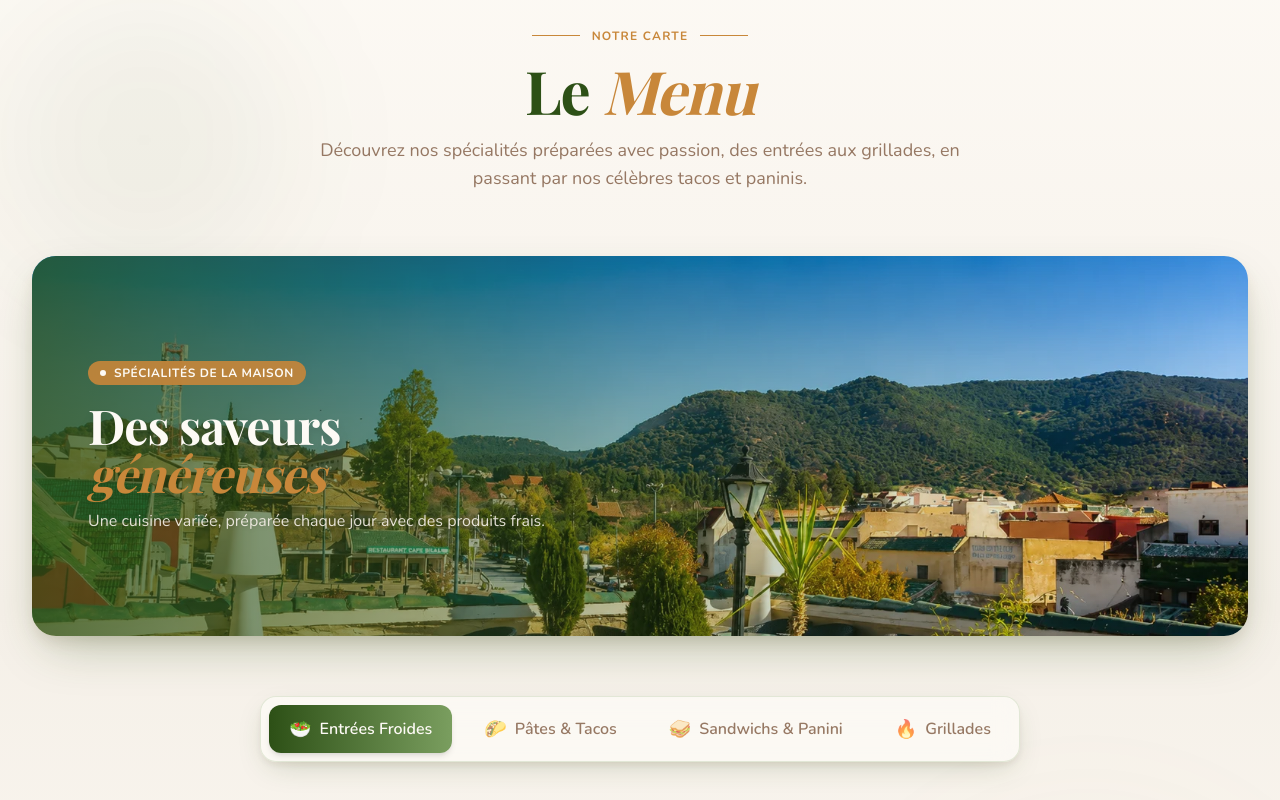
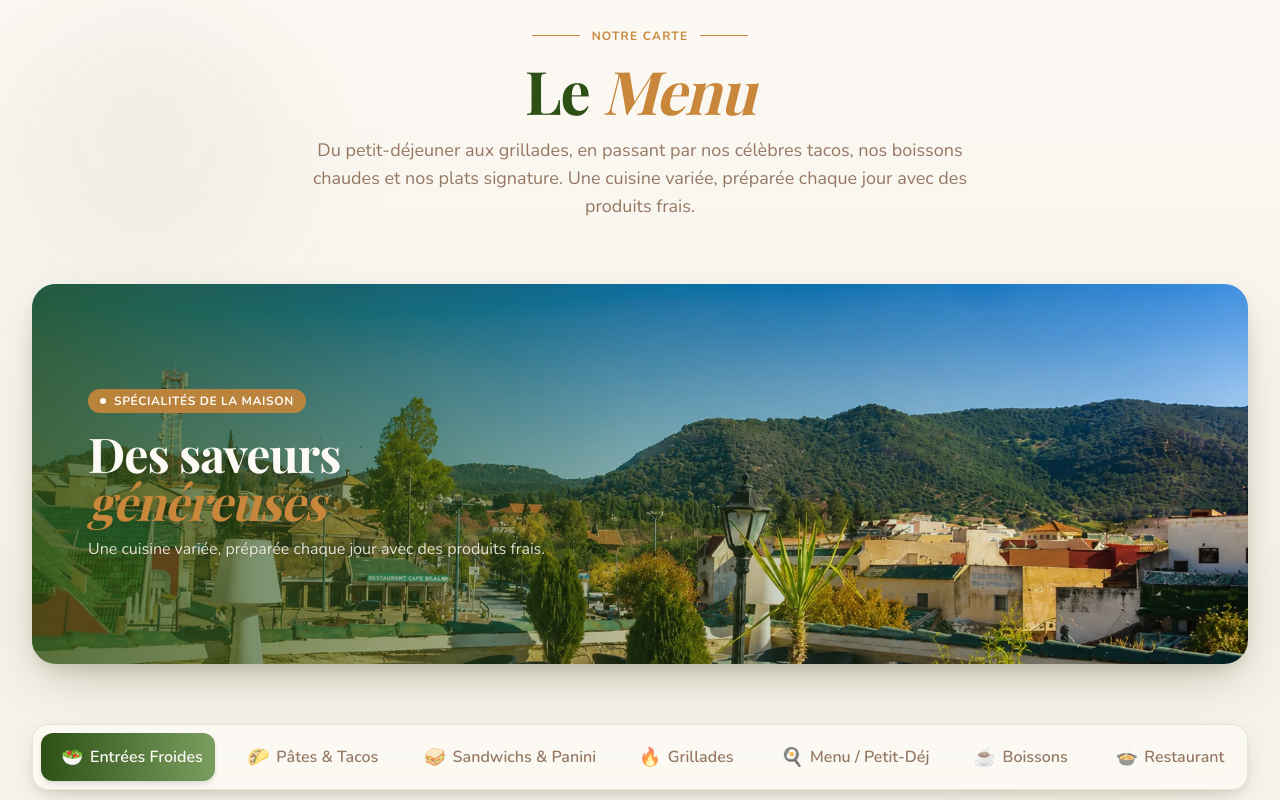
Before and after one commit to Newbie-fullStack/Cafe-Billal, a React (Vite) app: page / in a window 1280 px wide. Shown: the part 2240-3040 px from the top of the page. Built offline with nearby package versions, Linux system fonts and the light colour scheme; a web font is replaced by a local one.

Commit message:
feat: 3 nouveaux onglets menu (Menu/Boissons/Restaurant) avec 30+ plats réalistes

```diff
--- a/src/components/Menu.jsx
+++ b/src/components/Menu.jsx
@@ -115,6 +115,124 @@ const MENU_DATA = {
         ]
       }
     ]
+  },
+  // ============================================================
+  // NOUVEAUX ONGLETS : Menu (snacks/petit-déj), Boissons, Restaurant
+  // ============================================================
+  menu: {
+    label: 'Menu / Petit-Déj',
+    icon: '🍳',
+    note: 'Servi toute la journée',
+    groups: [
+      {
+        title: 'Petit-déjeuner marocain',
+        items: [
+          { name: 'Petit-déjeuner complet (msemen, beghrir, harcha, miel, beurre, café)', price: 45, signature: true },
+          { name: 'Msemen nature (x2)', price: 12 },
+          { name: 'Beghrir (crêpes mille trous x3)', price: 15 },
+          { name: 'Harcha (galette de semoule)', price: 10 },
+          { name: 'Sfenj / Beignets (x3)', price: 8 }
+        ]
+      },
+      {
+        title: 'Petit-déjeuner salé & œufs',
+        items: [
+          { name: 'Œufs au plat (x2)', price: 12 },
+          { name: 'Omelette aux herbes', price: 18 },
+          { name: 'Omelette fromage', price: 22 },
+          { name: 'Œufs brouillés à la tomate (chakchouka)', price: 25 }
+        ]
+      },
+      {
+        title: 'Accompagnements & tartines',
+        items: [
+          { name: 'Fromage blanc + miel', price: 15 },
+          { name: 'Confiture maison (abricot / figue)', price: 10 },
+          { name: 'Beurre & miel', price: 10 },
+          { name: 'Tartine avocat-citron', price: 20 }
+        ]
+      }
+    ]
+  },
+  boissons: {
+    label: 'Boissons',
+    icon: '☕',
+    groups: [
+      {
+        title: 'Boissons chaudes',
+        items: [
+          { name: 'Café noir (expresso)', price: 12 },
+          { name: 'Café au lait', price: 15 },
+          { name: 'Cappuccino', price: 18 },
+          { name: 'Café turc', price: 12 },
+          { name: 'Thé à la menthe', price: 15, signature: true },
+          { name: 'Thé à la menthe royal (amandes)', price: 25 },
+          { name: 'Chocolat chaud', price: 18 },
+          { name: 'Chocolat au lait', price: 20 }
+        ]
+      },
+      {
+        title: 'Jus frais & smoothies',
+        items: [
+          { name: 'Jus d\'orange pressé', price: 20 },
+          { name: 'Jus de citron maison', price: 18 },
+          { name: 'Jus d\'avocat (smoothie)', price: 25 },
+          { name: 'Jus de banane', price: 20 },
+          { name: 'Panaché (jus mix maison)', price: 22 },
+          { name: 'Smoothie fruits rouges', price: 30 },
+          { name: 'Smoothie mangue-gingembre', price: 32 }
+        ]
+      },
+      {
+        title: 'Sodas, eau & glaces',
+        items: [
+          { name: 'Eau minérale (50cl)', price: 8 },
+          { name: 'Eau gazeuse (50cl)', price: 10 },
+          { name: 'Coca-Cola', price: 12 },
+          { name: 'Schweppes (Citron / Tonic)', price: 12 },
+          { name: 'Ice Tea (Pêche / Citron)', price: 14 },
+          { name: 'Glace (2 boules au choix)', price: 20 }
+        ]
+      }
+    ]
+  },
+  restaurant: {
+    label: 'Restaurant',
+    icon: '🍲',
+    note: 'Plats signature marocains & internationaux',
+    groups: [
+      {
+        title: 'Spécialités marocaines',
+        items: [
+          { name: 'Tajine de poulet aux olives & citron confit', price: 70, signature: true },
+          { name: 'Tajine de viande aux pruneaux & amandes', price: 85, signature: true },
+          { name: 'Tajine de kefta aux œufs', price: 65 },
+          { name: 'Couscous royal (poulet, agneau, légumes)', price: 90 },
+          { name: 'Couscous aux légumes (7 légumes)', price: 55 },
+          { name: 'Pastilla au poulet & amandes', price: 75 }
+        ]
+      },
+      {
+        title: 'Plats internationaux',
+        items: [
+          { name: 'Poulet rôti aux herbes', price: 70 },
+          { name: 'Escalope milanaise', price: 80 },
+          { name: 'Côtelettes d\'agneau grillées', price: 110 },
+          { name: 'Poisson grillé (selon arrivage)', price: 95 },
+          { name: 'Mix grillades (3 viandes)', price: 130, signature: true }
+        ]
+      },
+      {
+        title: 'Desserts maison',
+        items: [
+          { name: 'Pâtisseries marocaines (assortiment)', price: 35 },
+          { name: 'Crêpe au Nutella & banane', price: 25 },
+          { name: 'Salade de fruits frais de saison', price: 30 },
+          { name: 'Fondant au chocolat', price: 35 },
+          { name: 'Tarte aux pommes maison', price: 30 }
+        ]
+      }
+    ]
   }
 }
 
@@ -220,8 +338,9 @@ function Menu() {
           </h2>
 
           <p className="font-body text-base sm:text-lg text-wood/70 max-w-2xl mx-auto">
-            Découvrez nos spécialités préparées avec passion, des entrées aux
-            grillades, en passant par nos célèbres tacos et paninis.
+            Du petit-déjeuner aux grillades, en passant par nos célèbres tacos,
+            nos boissons chaudes et nos plats signature. Une cuisine variée,
+            préparée chaque jour avec des produits frais.
           </p>
         </motion.div>
 
@@ -280,9 +399,12 @@ function Menu() {
           whileInView={{ opacity: 1, y: 0 }}
           viewport={{ once: true }}
           transition={{ duration: 0.5, delay: 0.2 }}
-          className="flex flex-wrap justify-center gap-2 sm:gap-3 mb-12 sticky top-20 z-30 py-3 -mx-4 px-4"
+          className="mb-12 sticky top-20 z-30 py-3 -mx-4 px-4"
         >
-          <div className="flex flex-wrap justify-center gap-2 sm:gap-3 bg-offwhite/80 backdrop-blur-md border border-sage/20 rounded-2xl p-2 shadow-natural">
+          <div
+            className="flex justify-start sm:justify-center gap-2 sm:gap-3 bg-offwhite/80 backdrop-blur-md border border-sage/20 rounded-2xl p-2 shadow-natural overflow-x-auto scrollbar-hide"
+            style={{ WebkitOverflowScrolling: 'touch' }}
+          >
             {Object.entries(MENU_DATA).map(([key, cat]) => {
               const isActive = activeTab === key
               return (
--- a/src/index.css
+++ b/src/index.css
@@ -151,6 +151,16 @@ h1, h2, h3, h4, h5, h6 {
   animation: soft-pulse 2.5s infinite;
 }
 
+/* Masquer la scrollbar (utilisé sur la barre de tabs du menu) */
+.scrollbar-hide {
+  -ms-overflow-style: none;
+  scrollbar-width: none;
+}
+
+.scrollbar-hide::-webkit-scrollbar {
+  display: none;
+}
+
 /* Lien souligné élégant */
 .link-underline {
   position: relative;
```
Also changed, not shown: 2 other files (tests, documents, lock files or other folders).
